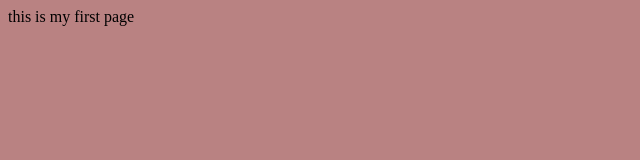
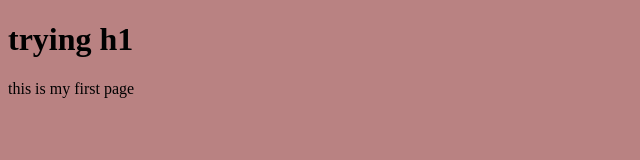
Before and after one commit to ahmadmorad/First_project, a plain HTML site: page index.html in a window 1280 px wide. Shown: the whole page, without its empty margins (0-640 px from the left). Drawn offline with Linux system fonts and the light colour scheme.

Commit message:
Edited the heading and added h1 header

```diff
--- a/index.html
+++ b/index.html
@@ -14,6 +14,7 @@
         <link rel="stylesheet" href=""/>
     </head>
      <body>
+        <h1>trying h1</h1>
         this is my first page
     </body>
 
```
